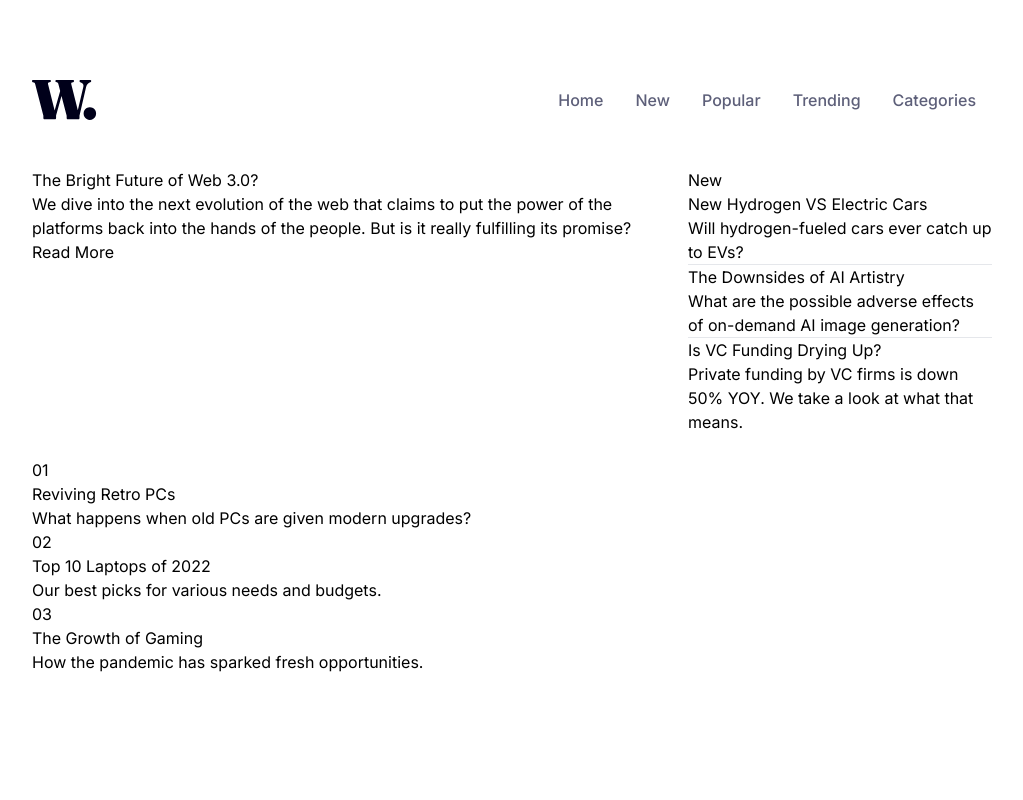
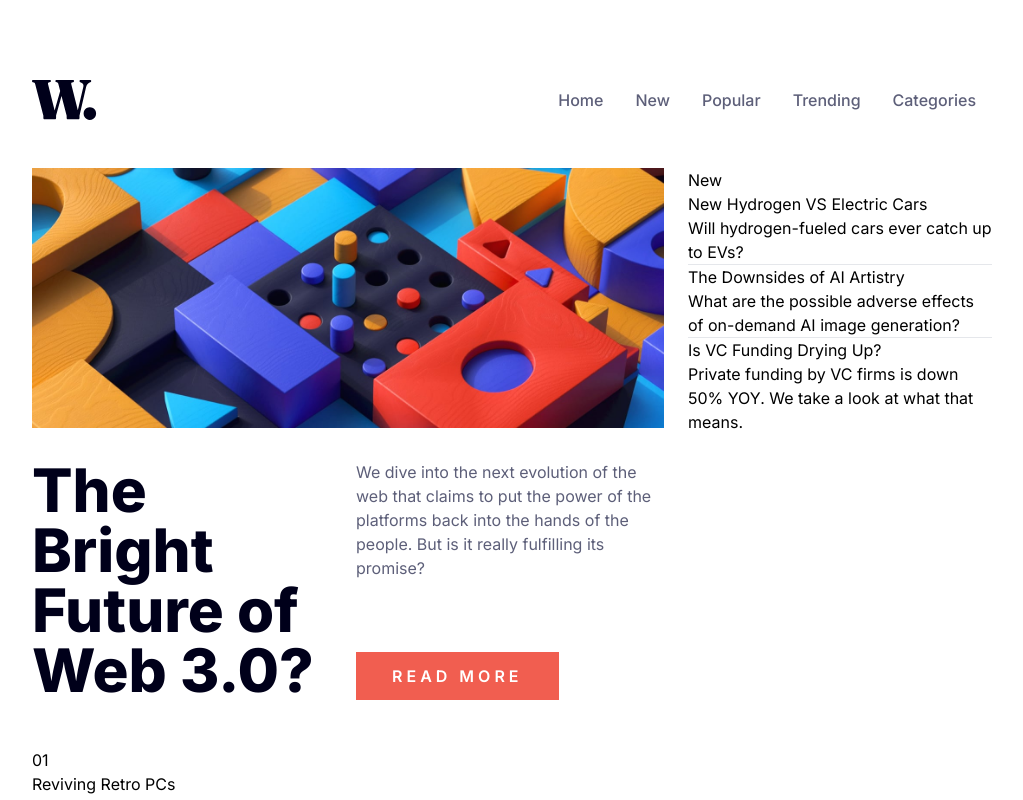
Before and after one commit to Luzefiru/news-homepage, a React (Create React App) app: page / in a window 1280 px wide. Shown: the top 800 px of the page, without its empty margins (128-1151 px from the left). Built offline with nearby package versions, Linux system fonts and the light colour scheme; the HTML template or start-up script is replaced by a standard one.

Commit message:
feat: finish main article section

```diff
--- a/src/App.jsx
+++ b/src/App.jsx
@@ -1,19 +1,30 @@
 import Header from './components/Header';
+import MainCover from './assets/images/image-web-3-desktop.jpg';
 
 function App() {
   return (
     <div className="App xl:m-[10rem] xl:mt-[5rem] xl:mb-[8rem]">
       <Header />
-      <main className="grid grid-cols-3 gap-6">
+      <main className="grid grid-cols-3 gap-x-6 gap-y-12">
         <article className="col-span-2">
-          <h1>The Bright Future of Web 3.0?</h1>{' '}
-          <div>
-            <p>
-              We dive into the next evolution of the web that claims to put the
-              power of the platforms back into the hands of the people. But is
-              it really fulfilling its promise?
-            </p>
-            <a href="/">Read More</a>
+          <img alt="Geometric Shapes" src={MainCover} />
+          <div className="grid grid-cols-2 mt-8 gap-4">
+            <h1 className="font-black text-6xl text-very-dark-blue">
+              The Bright Future of Web 3.0?
+            </h1>
+            <div className="relative">
+              <p className="text-dark-grayish-blue">
+                We dive into the next evolution of the web that claims to put
+                the power of the platforms back into the hands of the people.
+                But is it really fulfilling its promise?
+              </p>
+              <a
+                className="absolute bottom-0 uppercase tracking-[0.25rem] font-semibold bg-soft-red hover:bg-very-dark-blue py-3 px-9 text-white"
+                href="/"
+              >
+                Read More
+              </a>
+            </div>
           </div>
         </article>
         <section>
--- a/src/index.css
+++ b/src/index.css
@@ -1,4 +1,4 @@
-@import url('https://fonts.googleapis.com/css2?family=Inter:wght@400;500;700;800&display=swap');
+@import url('https://fonts.googleapis.com/css2?family=Inter:wght@400;500;600;700;800&display=swap');
 
 @tailwind base;
 @tailwind components;
```
